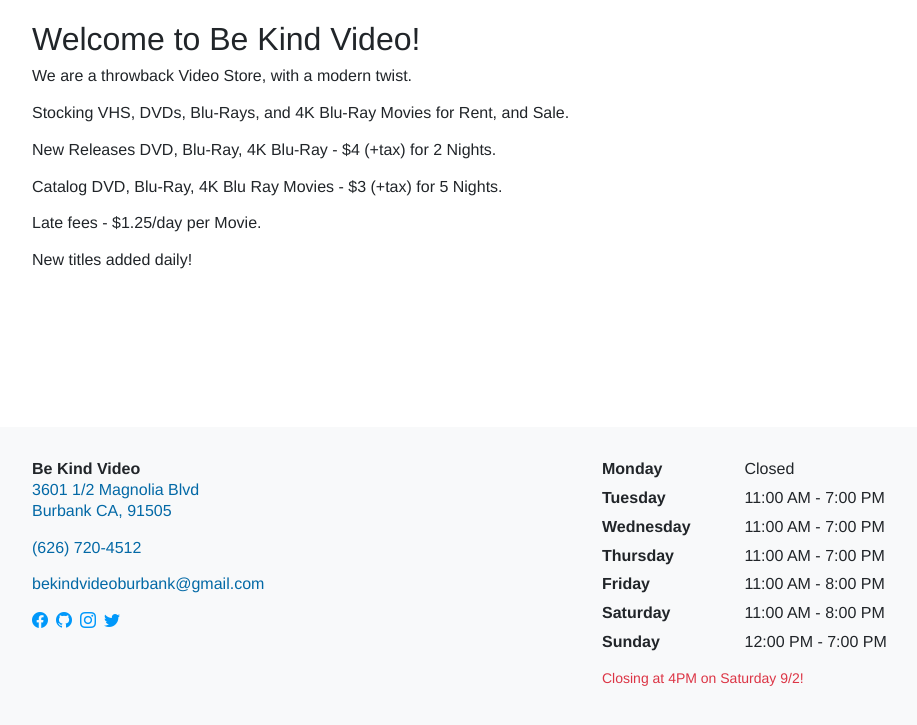
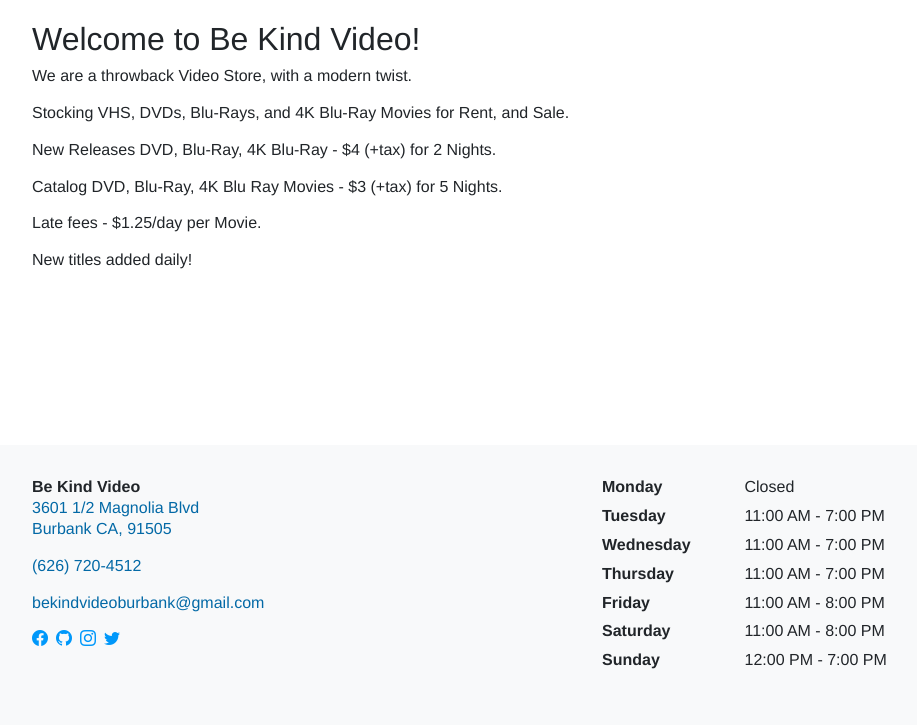
Before and after one commit to arenoir/be-kind-video, a Jekyll site: the page built from index.markdown, in a window 1280 px wide, cut to the strip 157-882 px from the top of the page. Shown: the whole strip, without its empty margins (50-967 px from the left). Built offline with Jekyll 4.4.1, drawn with Linux system fonts in a browser that asks for light colours.

Commit message:
Update hours.yml

```diff
--- a/_data/hours.yml
+++ b/_data/hours.yml
@@ -15,4 +15,4 @@
     description: '11:00 AM - 8:00 PM'
   - name: Sunday
     description: '12:00 PM - 7:00 PM'
-note: Closing at 4PM on Saturday 9/2!
+note:
```
